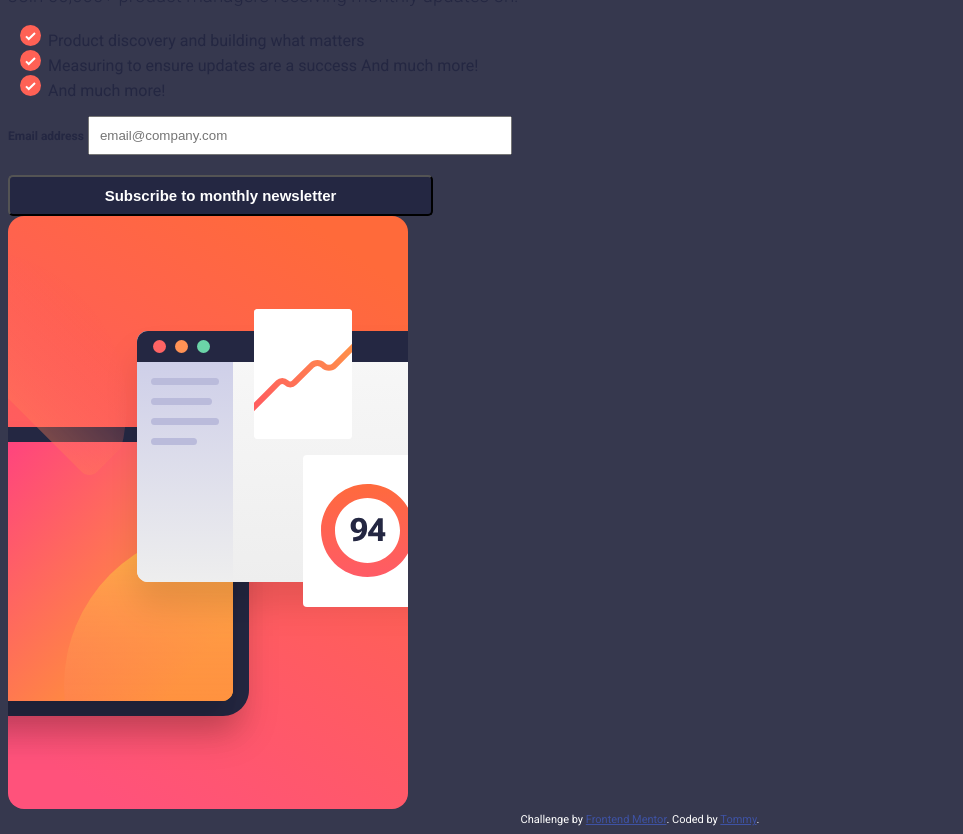
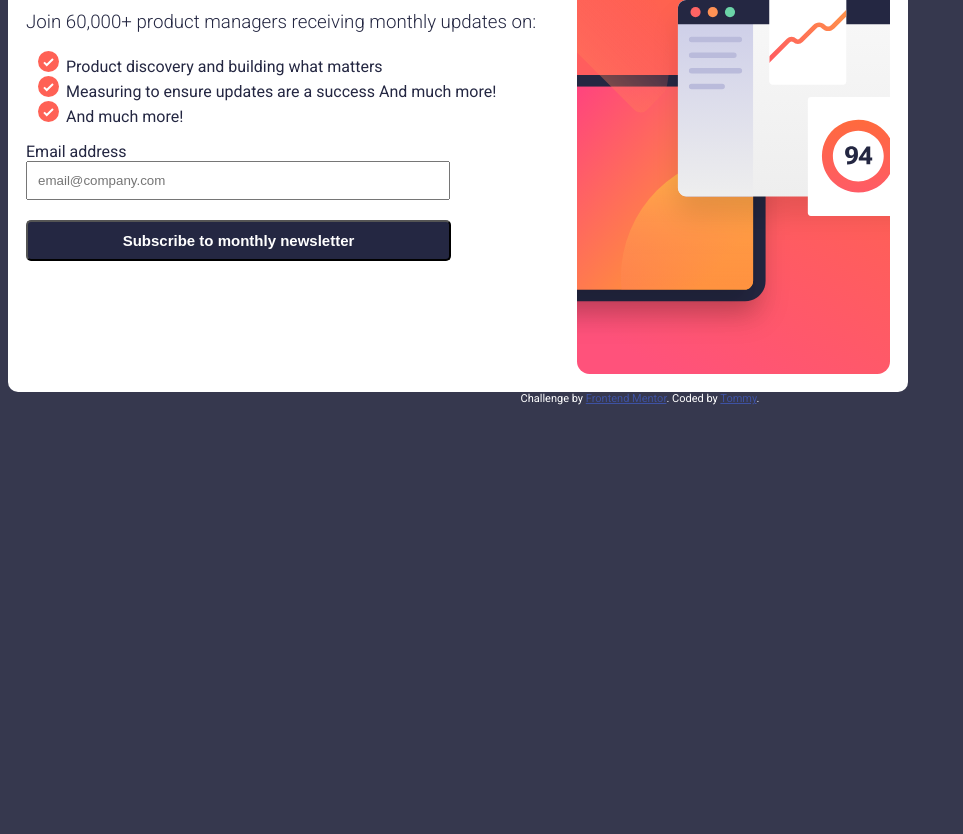
Before and after one commit to Tommyhh04/NewsLetterSignUp, a plain HTML site: page index.html in a window 1280 px wide. Shown: the part 116-950 px from the top of the page, without its empty margins (0-963 px from the left). After the commit the page ends 800 px from the top, so only its background shows below. Drawn offline with Linux system fonts and the light colour scheme.

Commit message:
Fixed naming in CSS

```diff
--- a/index.css
+++ b/index.css
@@ -14,7 +14,7 @@ body {
 }
 
 /*Styles container for the content */
-#card-container {
+#card--container {
   width: 900px;
   max-width: 1400px;
   border-radius: 10px;
@@ -29,7 +29,7 @@ body {
 /*TEXT PART OF THE CARD*/
 
 /*Styles the container for the text part*/
-#card-content {
+#card--content {
   padding: 2% 2%;
 }
 
@@ -49,7 +49,7 @@ ul {
 }
 
 /*Styles the email adress text over the input field*/
-#card-Email {
+#card--Email {
   font-weight: bold;
   font-size: 12px;
 }
@@ -83,7 +83,7 @@ button:active {
 /*IMAGE PART OF THE CARD*/
 
 /*Styles the container for the image*/
-#card-Image {
+#card--Image {
   padding: 2%;
 }
 
--- a/index.html
+++ b/index.html
@@ -25,7 +25,9 @@
     </title>
   </head>
   <body>
+    <!--Styles the main card wich contains the whole content-->
     <div id="card--container">
+      <!--Start of content-->
       <div id="card--content">
         <!-- Sign-up form start -->
 
@@ -39,7 +41,8 @@
           <li>And much more!</li>
         </ul>
 
-        <!--Input field-->
+        <!--User input field-->
+        <!--Where user types in Email-->
         <form id="card--signUp">
           <label for="UserEmail" id="card-Email">Email address</label>
           <input
@@ -56,6 +59,7 @@
       <!--Image-->
       <div id="card--Image">
         <img
+          alt="ProductImage"
           id="productImage"
           src="./assets/images/illustration-sign-up-desktop.svg"
         />
```
